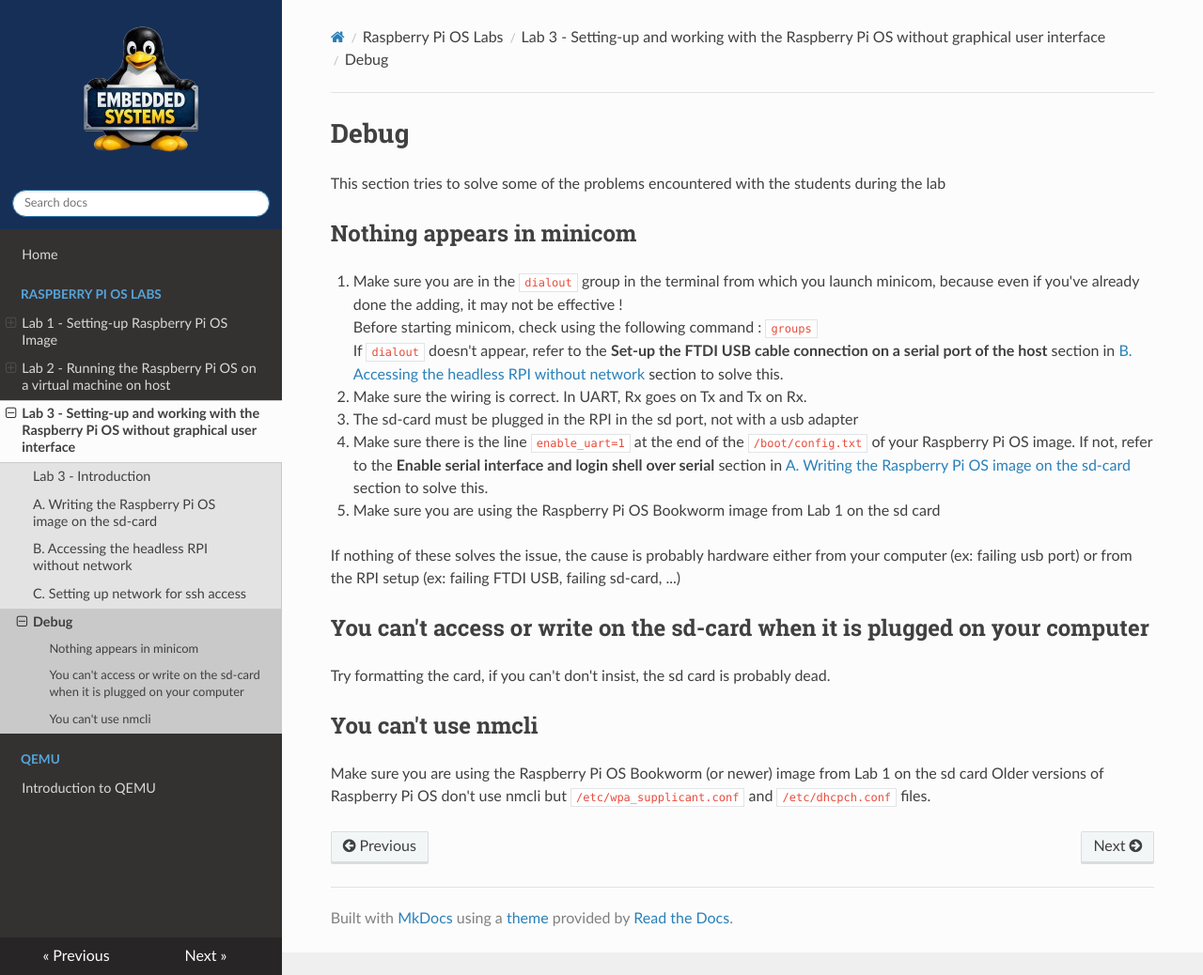
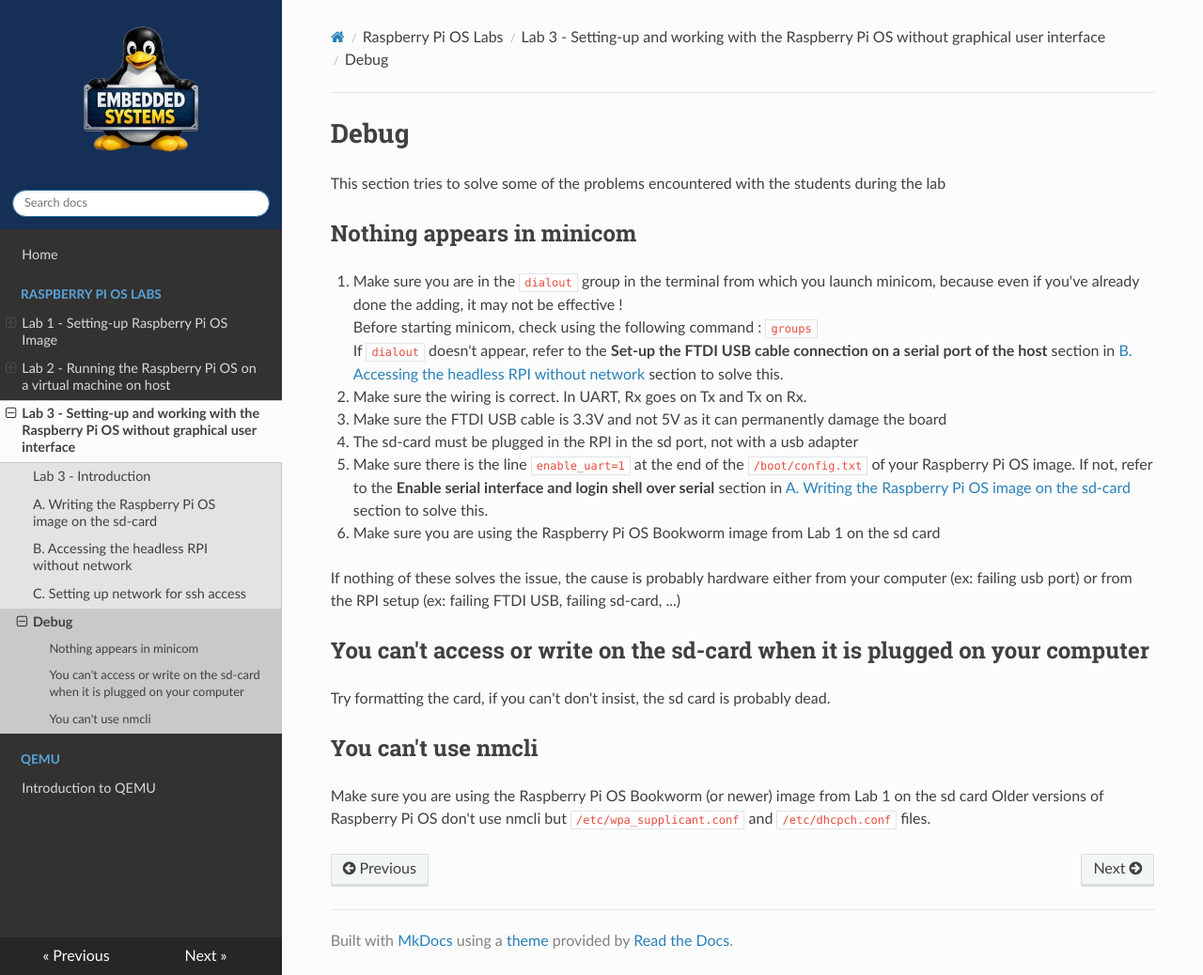
Before and after one commit to tlefloch/emb-sys, an MkDocs documentation site: the page built from docs/image/lab3/debug.md, in a window 1280 px wide and 1038 px high. Shown: the whole window at 94% size. Built offline with MkDocs 1.6.1, drawn with Linux system fonts in a browser that asks for light colours; nearby versions of some CDN libraries.

Commit message:
add debug solutions

```diff
--- a/docs/image/lab3/debug.md
+++ b/docs/image/lab3/debug.md
@@ -10,11 +10,13 @@
 
 2. Make sure the wiring is correct. In UART, Rx goes on Tx and Tx on Rx.
 
-3. The sd-card must be plugged in the RPI in the sd port, not with a usb adapter
+3. Make sure the FTDI USB cable is 3.3V and not 5V as it can permanently damage the board
 
-4. Make sure there is the line `enable_uart=1` at the end of the `/boot/config.txt` of your Raspberry Pi OS image. If not, refer to the **Enable serial interface and login shell over serial** section in [A. Writing the Raspberry Pi OS image on the sd-card](../lab3/writing.md) section to solve this.
+4. The sd-card must be plugged in the RPI in the sd port, not with a usb adapter
 
-5. Make sure you are using the Raspberry Pi OS Bookworm image from Lab 1 on the sd card
+5. Make sure there is the line `enable_uart=1` at the end of the `/boot/config.txt` of your Raspberry Pi OS image. If not, refer to the **Enable serial interface and login shell over serial** section in [A. Writing the Raspberry Pi OS image on the sd-card](../lab3/writing.md) section to solve this.
+
+6. Make sure you are using the Raspberry Pi OS Bookworm image from Lab 1 on the sd card
 
 
 
```
